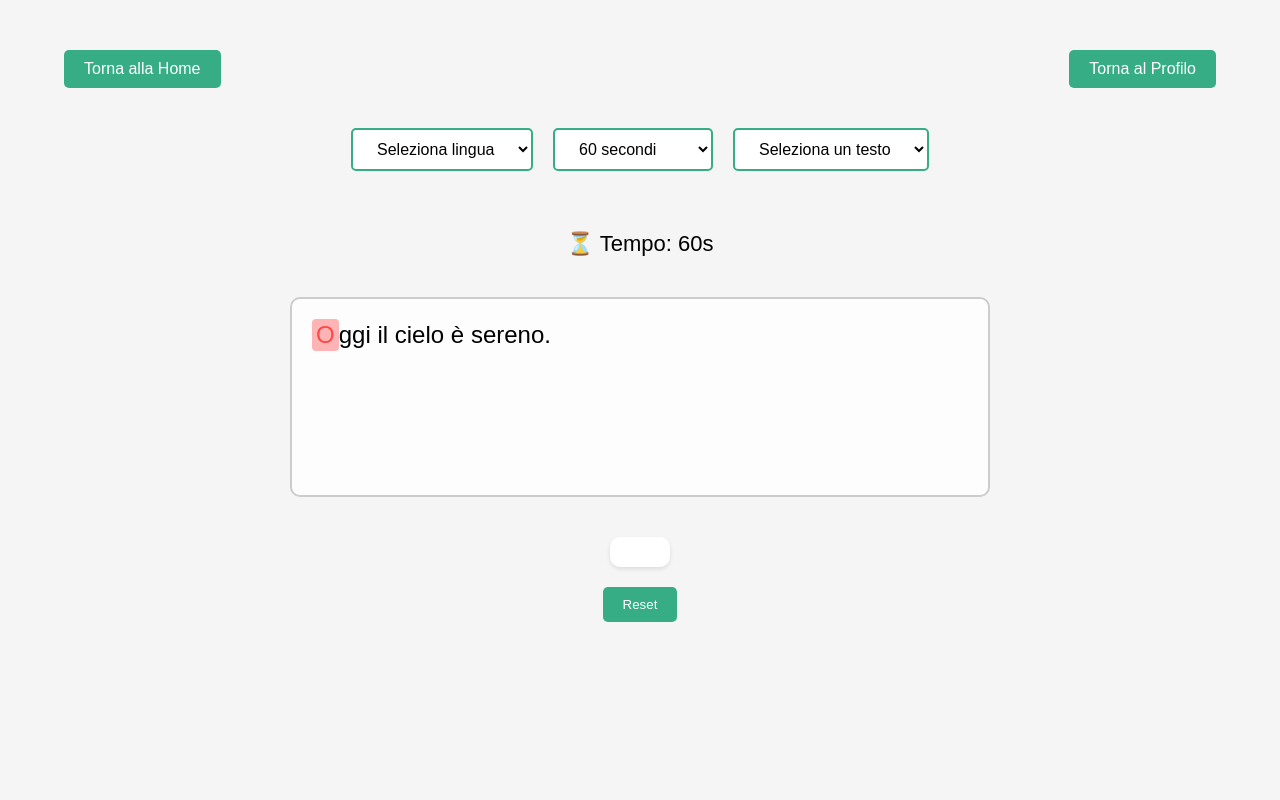
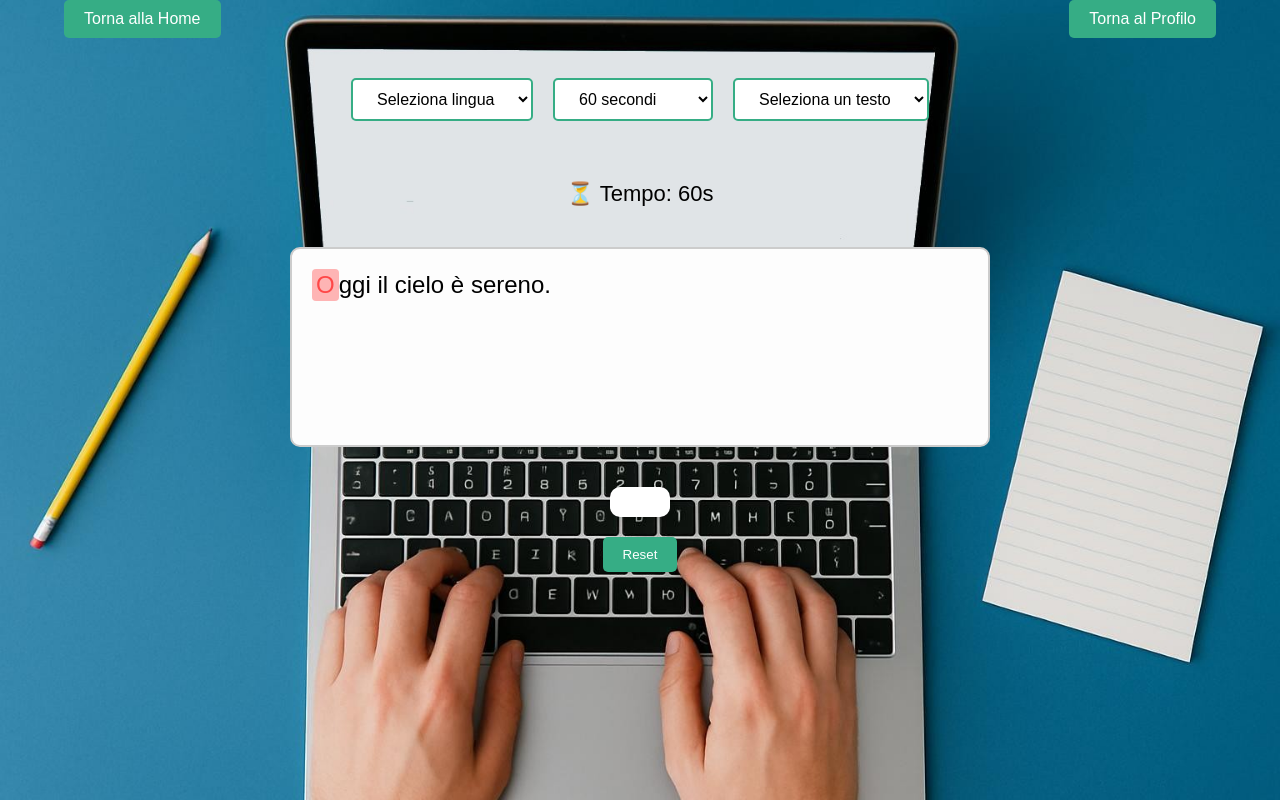
Before and after one commit to Francesco-Rosati19/FastWord, a PHP site: page /gioco.php in a window 1280 px wide. Run offline with PHP 8.4, Linux system fonts and the light colour scheme; the visitor is signed in with stand-in values (Sample User, id 1).

Commit message:
sfondo gioco e prova

```diff
--- a/Gioco/stylegioco.css
+++ b/Gioco/stylegioco.css
@@ -8,7 +8,13 @@ body {
   font-family: Arial, sans-serif;
   text-align: center;
   margin-top: 50px;
-  background-color: #f5f5f5;
+  background-image: url("sfondo.jpg");
+  background-size: cover;
+  background-position: center center;
+  background-attachment: fixed;
+  margin:0;
+  padding: 0;
+  height: 100vh;
 }
 
 .container {
@@ -71,6 +77,7 @@ body {
 }
 
 #gameBox {
+  margin-top: 200px;
   width: 70%;
   max-width: 700px;
   height: 200px;
--- a/Prova/prova.html
+++ b/Prova/prova.html
@@ -7,7 +7,6 @@
   <link rel="stylesheet" href="styleProva.css" />
 </head>
 <body>
-    <h1 class="page-title">FASTWORD</h1>
     <a href="../Index/index.php" class="nav-btn" style="margin-left: -800px;">HOME</a>
     <div id="timer">⏳ Tempo: 60s</div>
     <div id="gameBox" onclick="inputArea.focus()"></div>
```
Also changed, not shown: Prova/styleProva.css (+7 -16 lines), Prova/sfondo.jpg (renamed from Index/sfondo.jpg).
